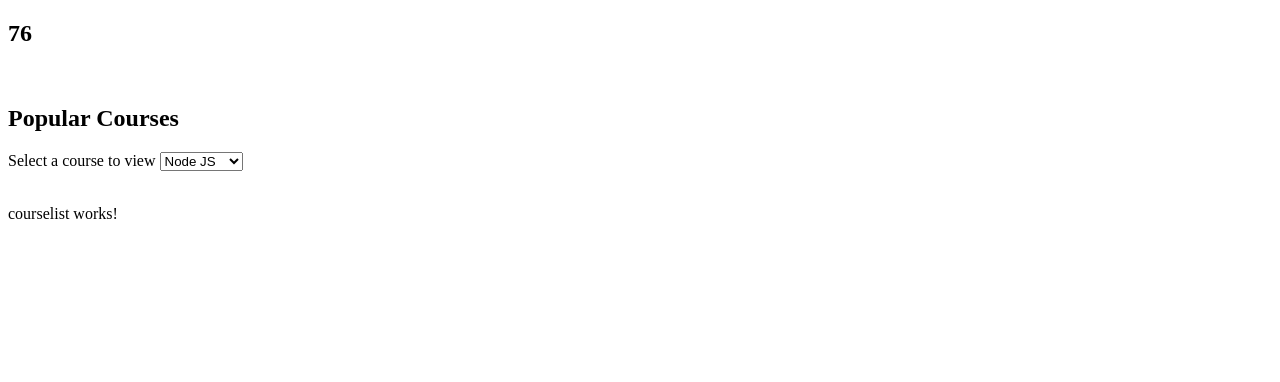
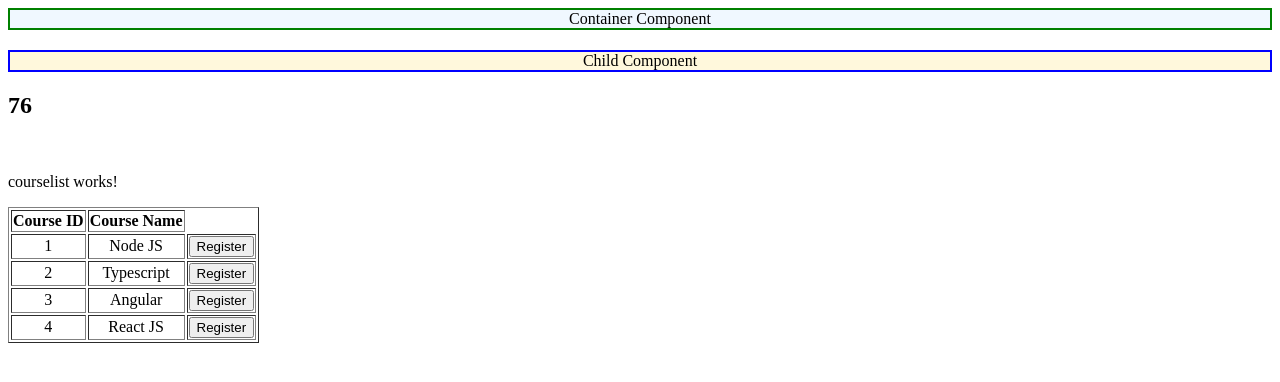
Before and after one commit to harshadasawant/infiniteAngular, an Angular app: page / in a window 1280 px wide. Shown: the top 382 px of the page. Built offline with nearby package versions, Linux system fonts and the light colour scheme.

Commit message:
send data from parent to child and child to parent

```diff
--- a/src/app/app.component.html
+++ b/src/app/app.component.html
@@ -1,3 +1,14 @@
+<style>
+    .highlight {
+      border: 2px solid green;
+      background-color: aliceblue;
+      text-align: center;
+      margin-bottom: 20px;
+    }
+  </style>
+  <div class="highlight">Container Component</div>
+  <app-child></app-child>
+
 <!-- <h1>Hello  {{courseName}}</h1> -->
 <!-- <app-user></app-user> -->
 <!--<p appRedEl>hello</p>
@@ -49,9 +60,9 @@
     <app-courselist></app-courselist>
 </div> -->
 
-<h2> Popular Courses </h2>
+<!-- <h2> Popular Courses </h2>
 Select a course to view
-<select #course (change)="cl.changeCourse(course.value)">
+<select #course (change)="name = course.value">>
     <option value="Node JS">Node JS</option>
     <option value="Typescript">Typescript</option>
     <option value="Angular">Angular</option>
@@ -59,4 +70,8 @@ Select a course to view
 </select>
 <br/>
 <br/>
-<app-courselist #cl="courselist"></app-courselist>
+<app-courselist [cName]="name"></app-courselist> -->
+
+<app-courselist (onRegister)="courseReg($event)"></app-courselist>
+<br/><br/>
+<div *ngIf="message">{{message}}</div>
--- a/src/app/app.component.ts
+++ b/src/app/app.component.ts
@@ -15,6 +15,10 @@ export class AppComponent {
 
 isValid=true;
 show!: boolean;
-
+name! : string;
+message!: string;
+courseReg(courseName: any) {
+  this.message = `Your registration for ${courseName} is successful`;
+}
 
 }
--- a/src/app/app.module.ts
+++ b/src/app/app.module.ts
@@ -11,6 +11,7 @@ import { RedElDirective } from './red-el.directive';
 import { FormsModule } from '@angular/forms';
 import { UsdInrPipe } from './pipes/usd-inr.pipe';
 import { CourselistComponent } from './courselist/courselist.component';
+import { ChildComponent } from './child/child.component';
 
 @NgModule({
   declarations: [
@@ -20,7 +21,8 @@ import { CourselistComponent } from './courselist/courselist.component';
     Comp2Component,
     RedElDirective,
     UsdInrPipe,
-    CourselistComponent
+    CourselistComponent,
+    ChildComponent
   ],
   imports: [
     BrowserModule,
--- /dev/null
+++ b/src/app/child/child.component.html
@@ -0,0 +1,9 @@
+<style>
+    .highlight {
+      border: 2px solid blue;
+      background-color: cornsilk;
+      text-align: center;
+      margin-bottom: 20px;
+    }
+  </style>
+  <div class="highlight">Child Component</div>
--- a/src/app/courselist/courselist.component.html
+++ b/src/app/courselist/courselist.component.html
@@ -1,5 +1,5 @@
 <p>courselist works!</p>
-<table border="1" *ngIf="course">
+<table border="1" *ngIf="courses.length>0">
     <thead>
       <tr>
         <th>Course ID</th>
@@ -7,9 +7,11 @@
       </tr>
     </thead>
     <tbody>
-      <tr *ngFor="let c of course">
+      <tr *ngFor="let c of courses">
         <td>{{c.courseId}}</td>
         <td>{{c.courseName}}</td>
+        <td><button (click)="register(c.courseName)">Register</button></td>
+
       </tr>
     </tbody>
   </table>
--- a/src/app/courselist/courselist.component.ts
+++ b/src/app/courselist/courselist.component.ts
@@ -1,4 +1,4 @@
-import { Component } from '@angular/core';
+import { Component, Input,Output, EventEmitter } from '@angular/core';
 
 @Component({
   selector: 'app-courselist',
@@ -8,6 +8,13 @@ import { Component } from '@angular/core';
 
 })
 export class CourselistComponent {
+
+  @Output() onRegister = new EventEmitter<string>();
+
+  register(courseName: string) {
+    this.onRegister.emit(courseName);
+  }
+
   courses = [
     { courseId: 1, courseName: 'Node JS' },
     { courseId: 2, courseName: 'Typescript' },
@@ -15,7 +22,8 @@ export class CourselistComponent {
     { courseId: 4, courseName: 'React JS' }
   ];
   course!: any[];
-  changeCourse(name: string) {
+  @Input() set cName(name: string) {
+
     this.course = [];
     for (let i = 0; i < this.courses.length; i++) {
       if (this.courses[i].courseName === name) {
```
Also changed, not shown: src/app/child/child.component.ts (added, +10 -0 lines), src/app/child/child.component.css (added), 2 other files (tests, documents, lock files or other folders).
